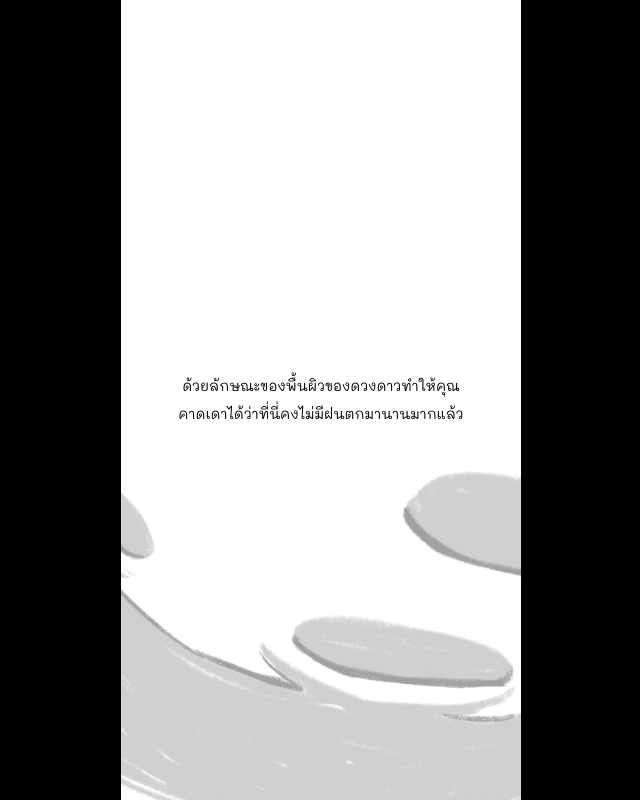
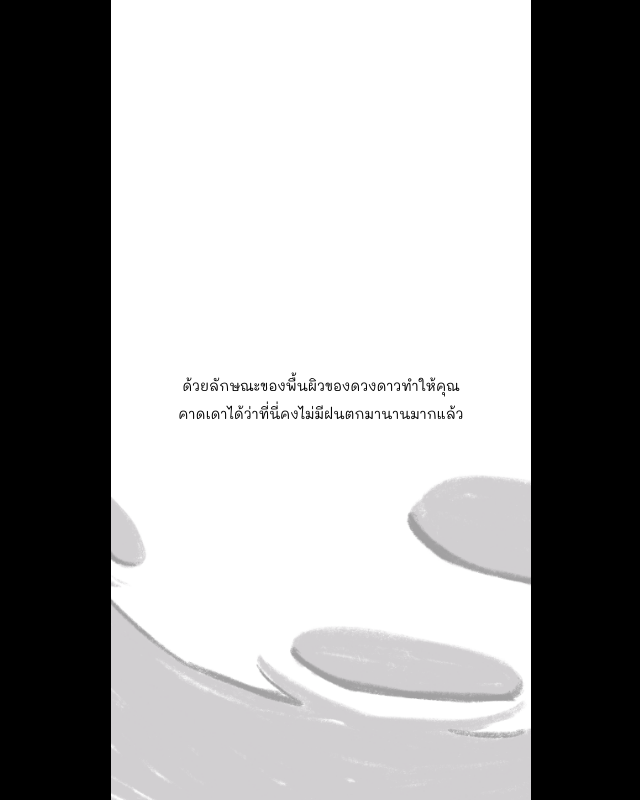
Before and after one commit to Furucasper/It-raining-all-over-the-universe, a React (Create React App) app: page /gaia-land in a window 1280 px wide. Shown: the whole page, without its empty margins (319-959 px from the left). Built offline with nearby package versions, Linux system fonts and the light colour scheme; no server answers.

Commit message:
✨Set app screen width to 360px when the height is 650 and below 📱

```diff
--- a/src/App.css
+++ b/src/App.css
@@ -2,11 +2,17 @@
     height: 100vh;
     max-height: -webkit-fill-available;
     max-height: 100vh;
-    max-width: 400px;
+    max-width: 420px;
     margin-left: auto;
     margin-right: auto;
     position: relative;
     overflow: hidden;
+}
+
+@media screen and (max-height: 650px) {
+    .App {
+        max-width: 360px;
+    }
 }
 
 .fade-in {
```
